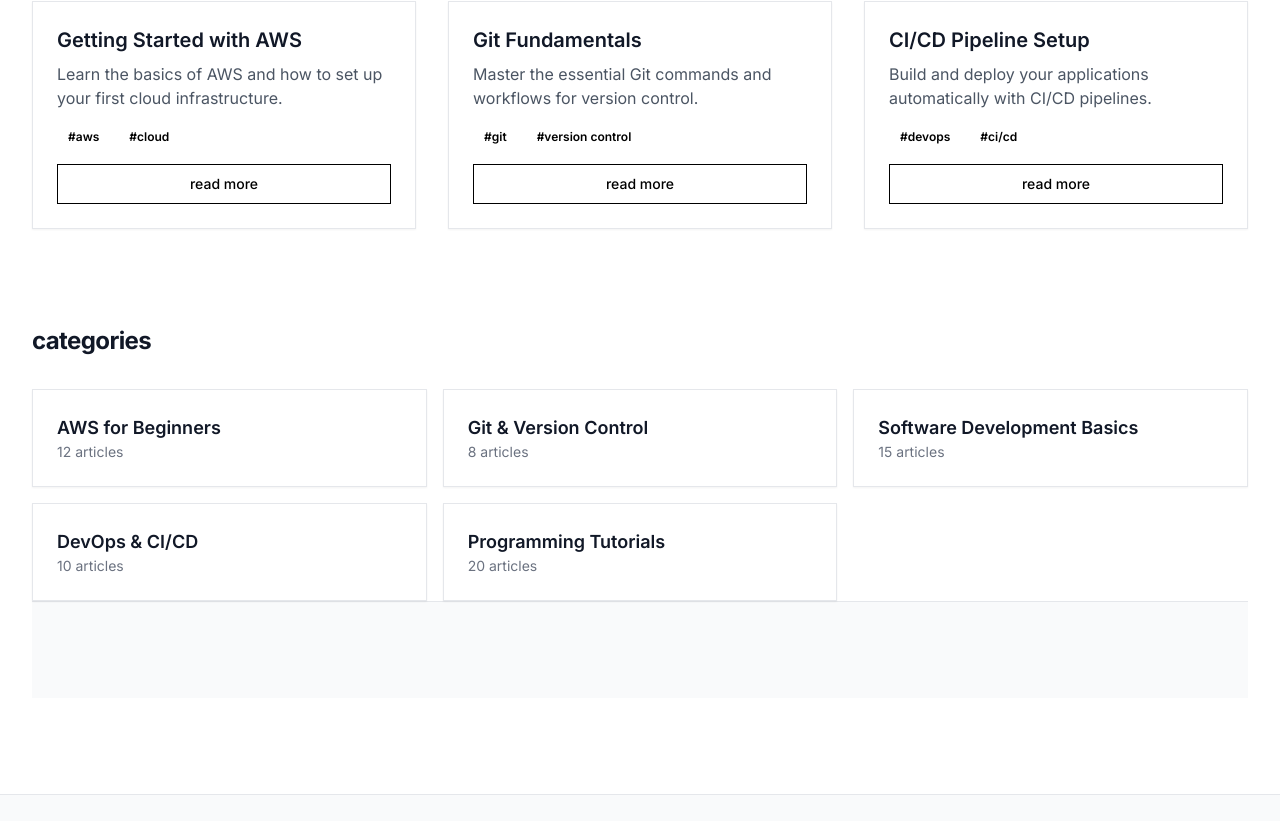
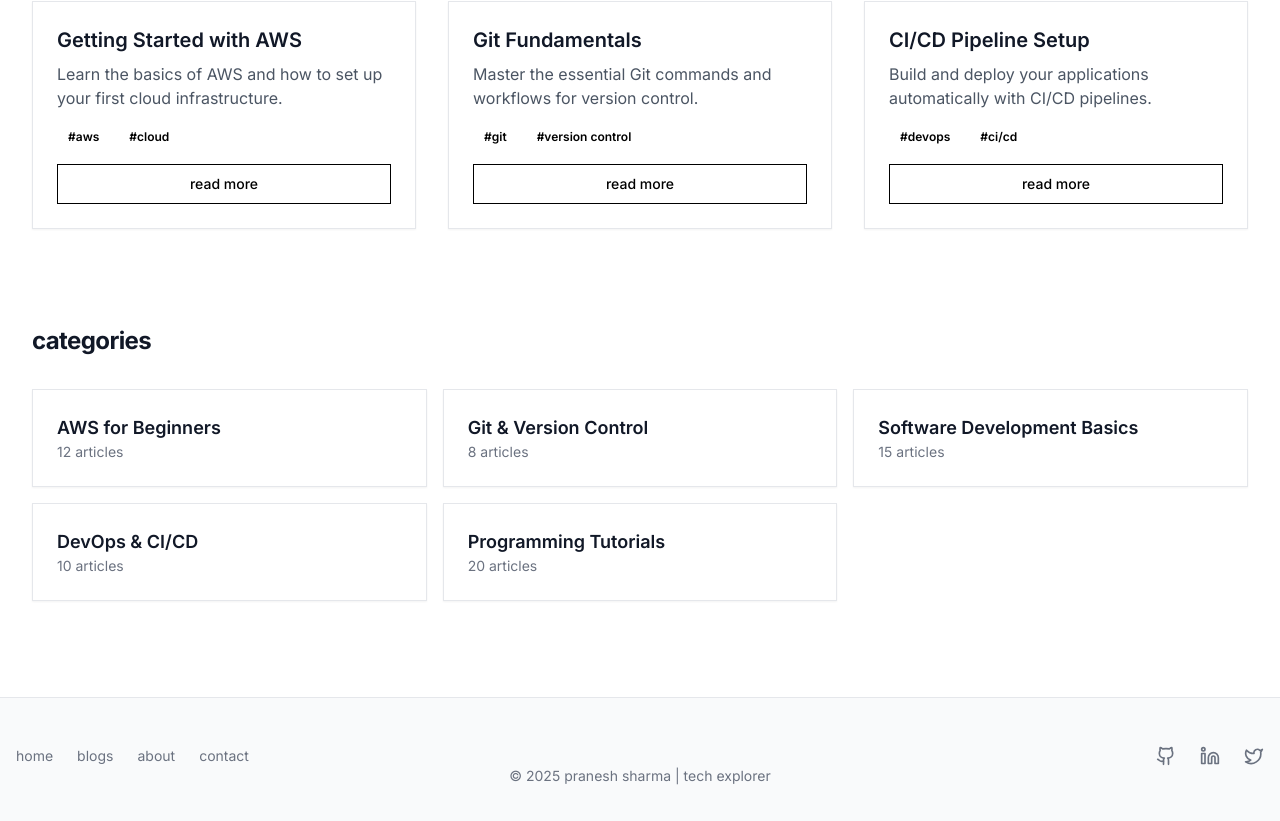
Before and after one commit to praneshsharma10/blog_greyscale, a Next.js app: page / in a window 1280 px wide. Shown: the part 796-1617 px from the top of the page. Built offline with nearby package versions, Linux system fonts and the light colour scheme.

Commit message:
added footer

```diff
--- a/app/page.tsx
+++ b/app/page.tsx
@@ -2,7 +2,7 @@
 import { Card } from '@/components/ui/card'
 import { Button } from '@/components/ui/button'
 import { Badge } from '@/components/ui/badge'
-import { Footer } from '@/components/footer'
+// import { Footer } from '@/components/footer'
 
 const featuredBlogs = [
   {
@@ -98,7 +98,7 @@
             </Card>
           ))}
         </div>
-        <Footer/>
+
       </section>
     </div>
   )
--- a/components/footer.tsx
+++ b/components/footer.tsx
@@ -1,11 +1,50 @@
+import Link from 'next/link' ;
+import { Github, Linkedin, Twitter } from 'lucide-react'
 
 
 export function Footer() {
     return (
       <footer className="border-t bg-gray-50">
         <div className=" px-4 py-12 ">
+        <nav className="flex flex-col items-center justify-between gap-6 sm:flex-row">
+          <div className="flex gap-6 text-sm">
+            <Link href="/" className="text-gray-500 hover:text-black">
+              home
+            </Link>
+            <Link href="/blogs" className="text-gray-500 hover:text-black">
+              blogs
+            </Link>
+            <Link href="/about" className="text-gray-500 hover:text-black">
+              about
+            </Link>
+            <Link href="/contact" className="text-gray-500 hover:text-black">
+              contact
+            </Link>
+          </div>
+
+          <div className="flex gap-6">
+            <Link href="https://github.com" className="text-gray-500 hover:text-black">
+              <Github className="h-5 w-5" />
+            </Link>
+            <Link href="https://linkedin.com" className="text-gray-500 hover:text-black">
+              <Linkedin className="h-5 w-5" />
+            </Link>
+            <Link href="https://twitter.com" className="text-gray-500 hover:text-black">
+              <Twitter className="h-5 w-5" />
+            </Link>
+          </div>
+        </nav>
 
 
+
+
+
+
+
+
+        <p className="text-center text-sm text-gray-500 ">
+          © {new Date().getFullYear()} pranesh sharma | tech explorer
+        </p>
         </div>
       </footer>
     )
```
